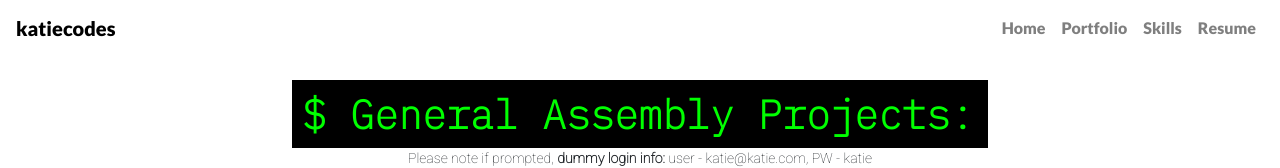
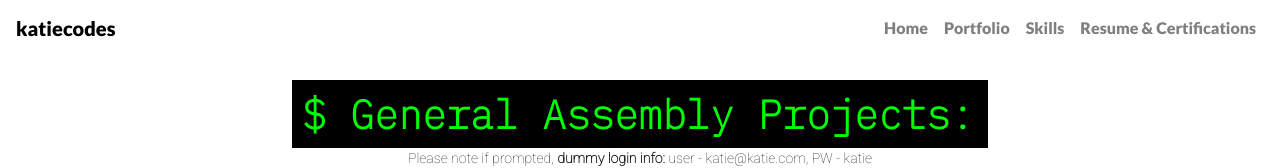
Before and after one commit to kmvenez/portfolio, a React app: page /#/portfolio in a window 1280 px wide. Shown: the top 168 px of the page. Built offline with nearby package versions, Linux system fonts and the light colour scheme.

Commit message:
Updated to include official GA Certificate

```diff
--- a/src/ResumeRender.js
+++ b/src/ResumeRender.js
@@ -4,7 +4,9 @@
   return (
     <div>
       <h1>Resume</h1>
-      <iframe src="https://drive.google.com/file/d/1y-MrD-xc6NCZAcHKEPm8cNKGwIn3OMVr/preview" width="640" height="480"></iframe>
+      <iframe src="https://drive.google.com/file/d/1y-MrD-xc6NCZAcHKEPm8cNKGwIn3OMVr/preview" width="640" height="480"></iframe><br/>
+      <h1>General Assembly</h1>
+      <iframe src="https://drive.google.com/file/d/1Pi7vh36eUvXM8kTXwOZoCaax2hnDBYNY/preview" width="640" height="480"></iframe>
     </div>
   )
 }
--- a/src/components/Header/Header.js
+++ b/src/components/Header/Header.js
@@ -7,7 +7,7 @@
     <Nav.Link href="#/">Home</Nav.Link>
     <Nav.Link href="#portfolio">Portfolio</Nav.Link>
     <Nav.Link href="#about">Skills</Nav.Link>
-    <Nav.Link href="#resume">Resume</Nav.Link>
+    <Nav.Link href="#resume">Resume & Certifications</Nav.Link>
   </Fragment>
 )
 
```
